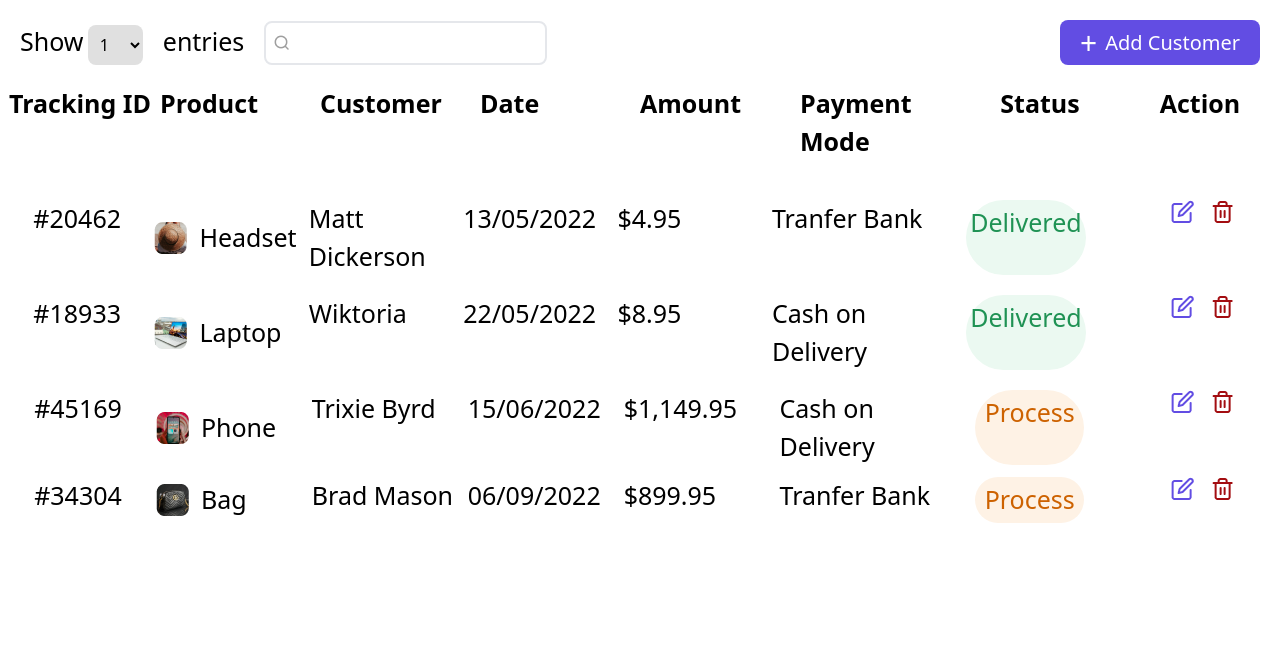
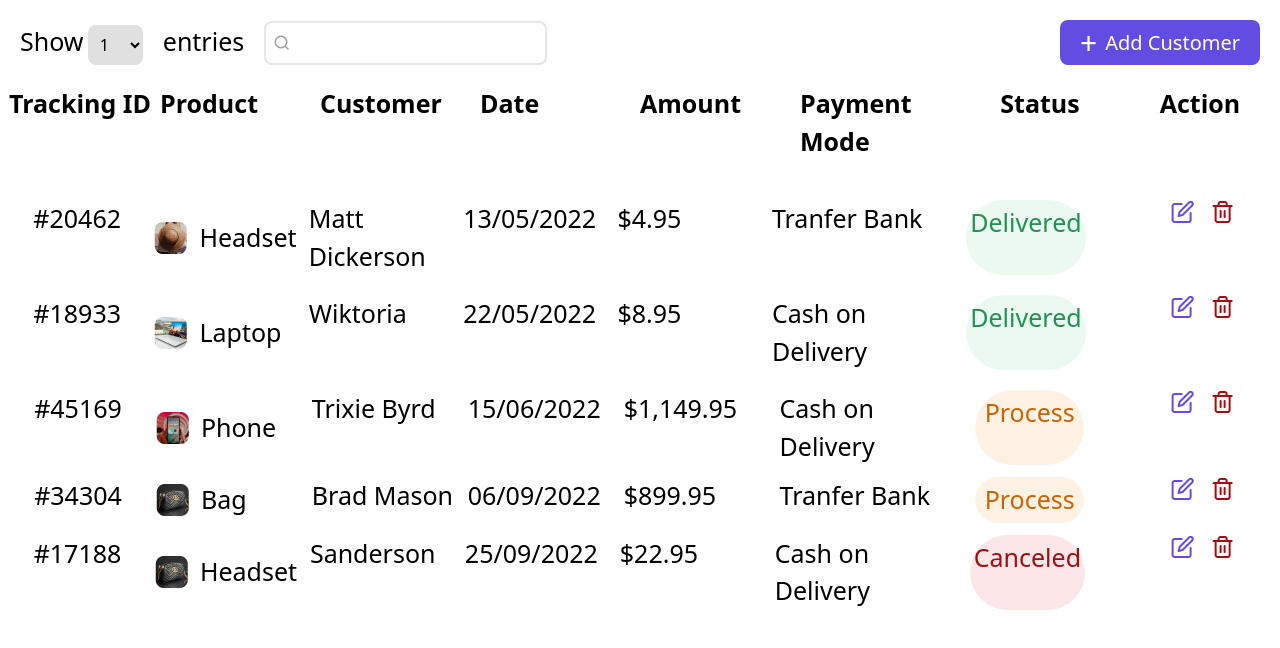
Before and after one commit to Msoleh27jr/home_work, a website: page src/index.html in a window 1280 px wide. Drawn offline with Linux system fonts and the light colour scheme.

Commit message:
fifth section finished

```diff
--- a/src/index.html
+++ b/src/index.html
@@ -86,5 +86,16 @@
         <div class="w-[220px] text-[25px] text-start"><img class="m-auto" src="./images/Frame 13.png" alt=""></div>
     </div>
     <!-- ================================================================ -->
+    <div class="max-w-[1800px] m-auto mb-3 flex justify-between">
+        <div class="w-[220px] text-[25px] text-center"><h2>#17188</h2></div>
+        <div class="w-[220px] text-[25px] text-start flex items-center"><img src="./images/unsplash_ZmeFtu11Hpc.png" alt=""><h2 class="px-3">Headset</h2></div>
+        <div class="w-[220px] text-[25px] text-start"><h2>Sanderson</h2></div>
+        <div class="w-[220px] text-[25px] text-start"><h2>25/09/2022</h2></div>
+        <div class="w-[220px] text-[25px] text-start"><h2>$22.95</h2></div>
+        <div class="w-[220px] text-[25px] text-start"><h2>Cash on Delivery</h2></div>
+        <div class="w-[150px] text-[25px] text-center bg-[#FBE7E8] mx-10 p-1 rounded-[50px]"><h2 class="text-[#A30D11]">Canceled</h2></div>
+        <div class="w-[220px] text-[25px] text-start"><img class="m-auto" src="./images/Frame 13.png" alt=""></div>
+    </div>
+    <!-- ================================================================ -->
 </body>
 </html>
```
Also changed, not shown: src/output.css.
